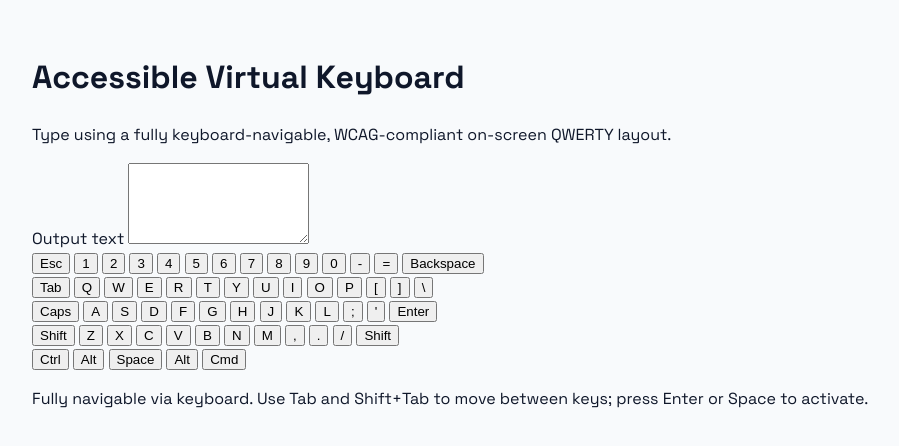
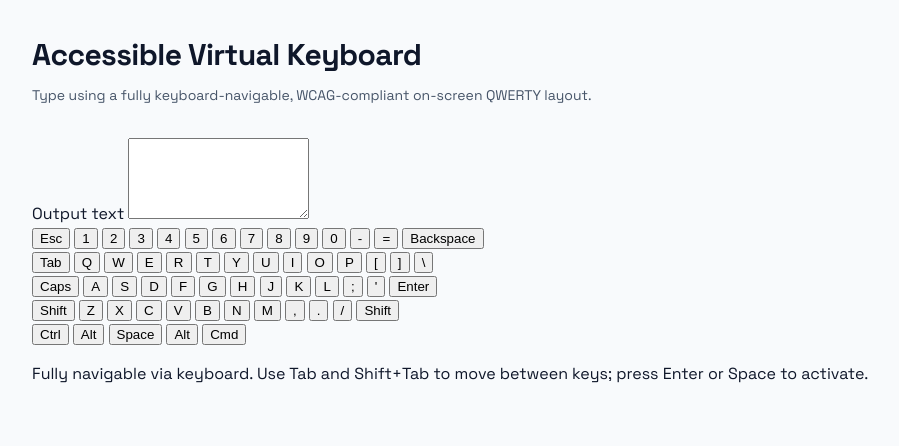
Before and after one commit to BenGephardt/GridBoard, a website: page index.html in a window 1280 px wide. Shown: the whole page, without its empty margins (128-1027 px from the left). Drawn offline with Linux system fonts and the light colour scheme.

Commit message:
style: add header styles for app title and subtitle in CSS

```diff
--- a/style.css
+++ b/style.css
@@ -80,3 +80,22 @@ body {
   margin: 0 auto;
   width: 100%;
 }
+
+/* SECTION: Header */
+.app-header {
+  margin-bottom: var(--space-8);
+}
+
+.app-title {
+  font-size: 1.875rem; /* 30px */
+  letter-spacing: -0.02em;
+  margin: 0 0 var(--space-2);
+  color: var(--color-surface-strong);
+}
+
+.app-subtitle {
+  margin: 0;
+  font-size: var(--text-sm);
+  color: var(--color-muted);
+  max-width: 38rem;
+}
```
